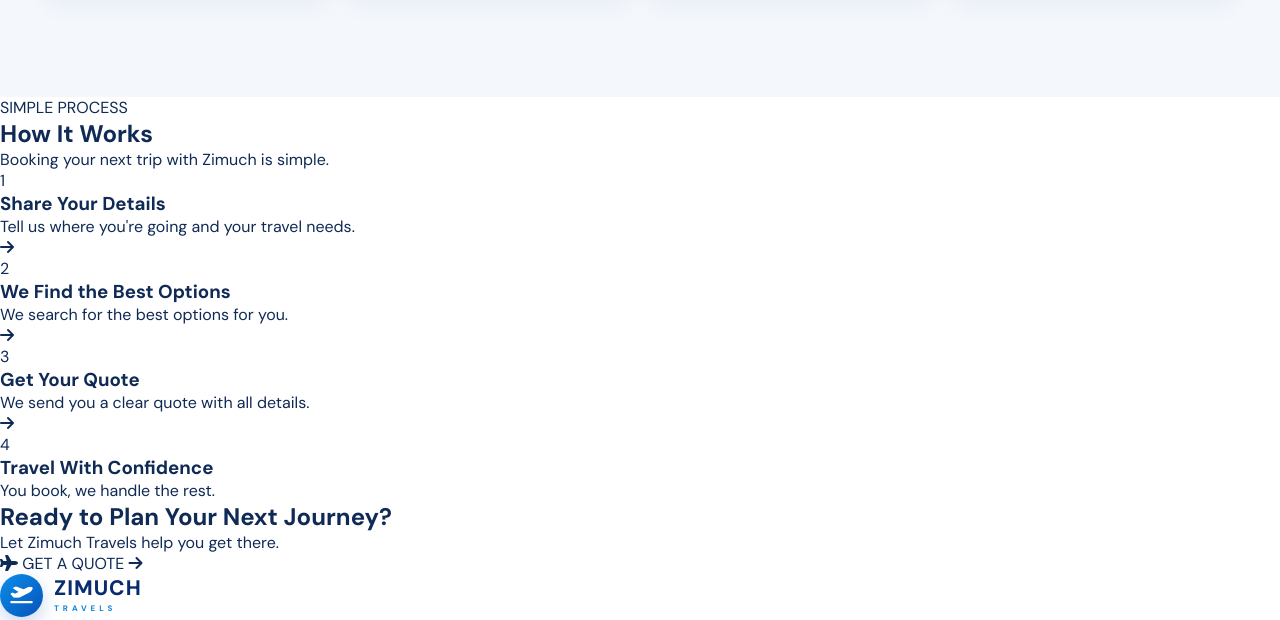
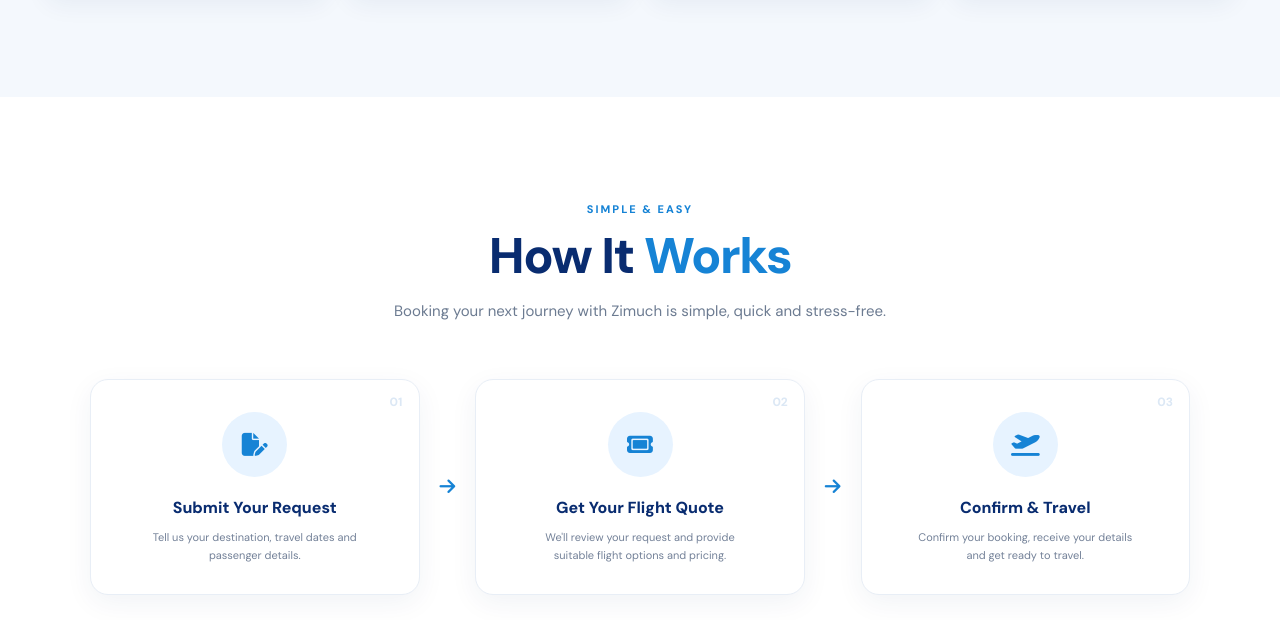
Before and after one commit to Cybergoat17/zimuch-travels, a plain HTML site: page index.html in a window 1280 px wide. Shown: the part 2073-2693 px from the top of the page. Drawn offline with Linux system fonts and the light colour scheme.

Commit message:
Build how it works section

```diff
--- a/index.html
+++ b/index.html
@@ -494,61 +494,81 @@
 
       <!-- =========================================
      HOW IT WORKS
-        ========================================== -->
+========================================= -->
 
-      <section class="how-it-works" id="services">
-        <div class="section-heading">
-          <span>SIMPLE PROCESS</span>
+      <section class="how-it-works" id="how-it-works">
+        <div class="how-container">
+          <!-- SECTION HEADER -->
+          <div class="section-header">
+            <span class="section-label"> SIMPLE & EASY </span>
 
-          <h2>How It Works</h2>
+            <h2>How It <span>Works</span></h2>
 
-          <p>Booking your next trip with Zimuch is simple.</p>
+            <p>
+              Booking your next journey with Zimuch is simple, quick and
+              stress-free.
+            </p>
           </div>
 
+          <!-- STEPS -->
           <div class="steps-container">
-          <article class="step">
-            <div class="step-number">1</div>
+            <!-- STEP 1 -->
+            <div class="step-card">
+              <div class="step-number">01</div>
 
-            <h3>Share Your Details</h3>
+              <div class="step-icon">
+                <i class="fa-solid fa-file-pen"></i>
+              </div>
 
-            <p>Tell us where you're going and your travel needs.</p>
-          </article>
+              <h3>Submit Your Request</h3>
 
-          <div class="step-arrow">
+              <p>
+                Tell us your destination, travel dates and passenger details.
+              </p>
+            </div>
+
+            <!-- CONNECTOR -->
+            <div class="step-connector">
               <i class="fa-solid fa-arrow-right"></i>
             </div>
 
-          <article class="step">
-            <div class="step-number">2</div>
+            <!-- STEP 2 -->
+            <div class="step-card">
+              <div class="step-number">02</div>
 
-            <h3>We Find the Best Options</h3>
+              <div class="step-icon">
+                <i class="fa-solid fa-ticket"></i>
+              </div>
 
-            <p>We search for the best options for you.</p>
-          </article>
+              <h3>Get Your Flight Quote</h3>
 
-          <div class="step-arrow">
+              <p>
+                We'll review your request and provide suitable flight options
+                and pricing.
+              </p>
+            </div>
+
+            <!-- CONNECTOR -->
+            <div class="step-connector">
               <i class="fa-solid fa-arrow-right"></i>
             </div>
 
-          <article class="step">
-            <div class="step-number">3</div>
+            <!-- STEP 3 -->
+            <div class="step-card">
+              <div class="step-number">03</div>
 
-            <h3>Get Your Quote</h3>
-
-            <p>We send you a clear quote with all details.</p>
-          </article>
-
-          <div class="step-arrow">
-            <i class="fa-solid fa-arrow-right"></i>
+              <div class="step-icon">
+                <i class="fa-solid fa-plane-departure"></i>
               </div>
 
-          <article class="step">
-            <div class="step-number">4</div>
+              <h3>Confirm & Travel</h3>
 
-            <h3>Travel With Confidence</h3>
-
-            <p>You book, we handle the rest.</p>
-          </article>
+              <p>
+                Confirm your booking, receive your details and get ready to
+                travel.
+              </p>
+            </div>
+          </div>
         </div>
       </section>
 
--- a/style.css
+++ b/style.css
@@ -1433,3 +1433,227 @@
     }
 
 }
+/* =========================================
+   HOW IT WORKS
+========================================= */
+
+.how-it-works {
+    position: relative;
+
+    padding: 100px 0 105px;
+
+    background: #ffffff;
+
+    overflow: hidden;
+}
+
+
+.how-container {
+    width: min(1250px, 100%);
+
+    margin: 0 auto;
+
+    padding: 0 30px;
+}
+
+
+/* =========================================
+   STEPS CONTAINER
+========================================= */
+
+.steps-container {
+    display: grid;
+
+    grid-template-columns:
+        1fr auto 1fr auto 1fr;
+
+    align-items: center;
+
+    gap: 20px;
+
+    max-width: 1100px;
+
+    margin: 0 auto;
+}
+
+
+/* =========================================
+   STEP CARD
+========================================= */
+
+.step-card {
+    position: relative;
+
+    padding: 32px 25px 30px;
+
+    text-align: center;
+
+    border: 1px solid #e8eef6;
+
+    border-radius: 18px;
+
+    background: #ffffff;
+
+    box-shadow:
+        0 8px 28px rgba(15, 53, 95, 0.06);
+
+    transition:
+        transform 0.3s ease,
+        box-shadow 0.3s ease;
+}
+
+
+.step-card:hover {
+    transform: translateY(-7px);
+
+    box-shadow:
+        0 18px 40px rgba(15, 53, 95, 0.11);
+}
+
+
+/* =========================================
+   STEP NUMBER
+========================================= */
+
+.step-number {
+    position: absolute;
+
+    top: 14px;
+    right: 16px;
+
+    color: #dce8f5;
+
+    font-size: 12px;
+
+    font-weight: 900;
+}
+
+
+/* =========================================
+   STEP ICON
+========================================= */
+
+.step-icon {
+    width: 65px;
+    height: 65px;
+
+    margin: 0 auto 20px;
+
+    display: flex;
+
+    align-items: center;
+    justify-content: center;
+
+    border-radius: 50%;
+
+    background: #e7f3ff;
+
+    color: #1683d5;
+
+    font-size: 23px;
+
+    transition:
+        background 0.3s ease,
+        color 0.3s ease,
+        transform 0.3s ease;
+}
+
+
+.step-card:hover .step-icon {
+    background: #1683d5;
+
+    color: #ffffff;
+
+    transform: scale(1.08);
+}
+
+
+/* =========================================
+   STEP TEXT
+========================================= */
+
+.step-card h3 {
+    margin-bottom: 10px;
+
+    color: #092c70;
+
+    font-size: 16px;
+
+    font-weight: 800;
+}
+
+
+.step-card p {
+    max-width: 220px;
+
+    margin: 0 auto;
+
+    color: #738198;
+
+    font-size: 11px;
+
+    line-height: 1.65;
+}
+
+
+/* =========================================
+   CONNECTOR
+========================================= */
+
+.step-connector {
+    display: flex;
+
+    align-items: center;
+    justify-content: center;
+
+    color: #1683d5;
+
+    font-size: 18px;
+}
+
+
+/* =========================================
+   TABLET
+========================================= */
+
+@media (max-width: 900px) {
+
+    .steps-container {
+        grid-template-columns:
+            repeat(3, 1fr);
+
+        gap: 15px;
+    }
+
+    .step-connector {
+        display: none;
+    }
+
+}
+
+
+/* =========================================
+   MOBILE
+========================================= */
+
+@media (max-width: 600px) {
+
+    .how-it-works {
+        padding: 75px 0 80px;
+    }
+
+    .how-container {
+        padding: 0 18px;
+    }
+
+    .steps-container {
+        grid-template-columns: 1fr;
+
+        gap: 16px;
+    }
+
+    .step-card {
+        padding: 30px 22px;
+    }
+
+}
```
Lines whose indentation alone changed are shown as unchanged.
